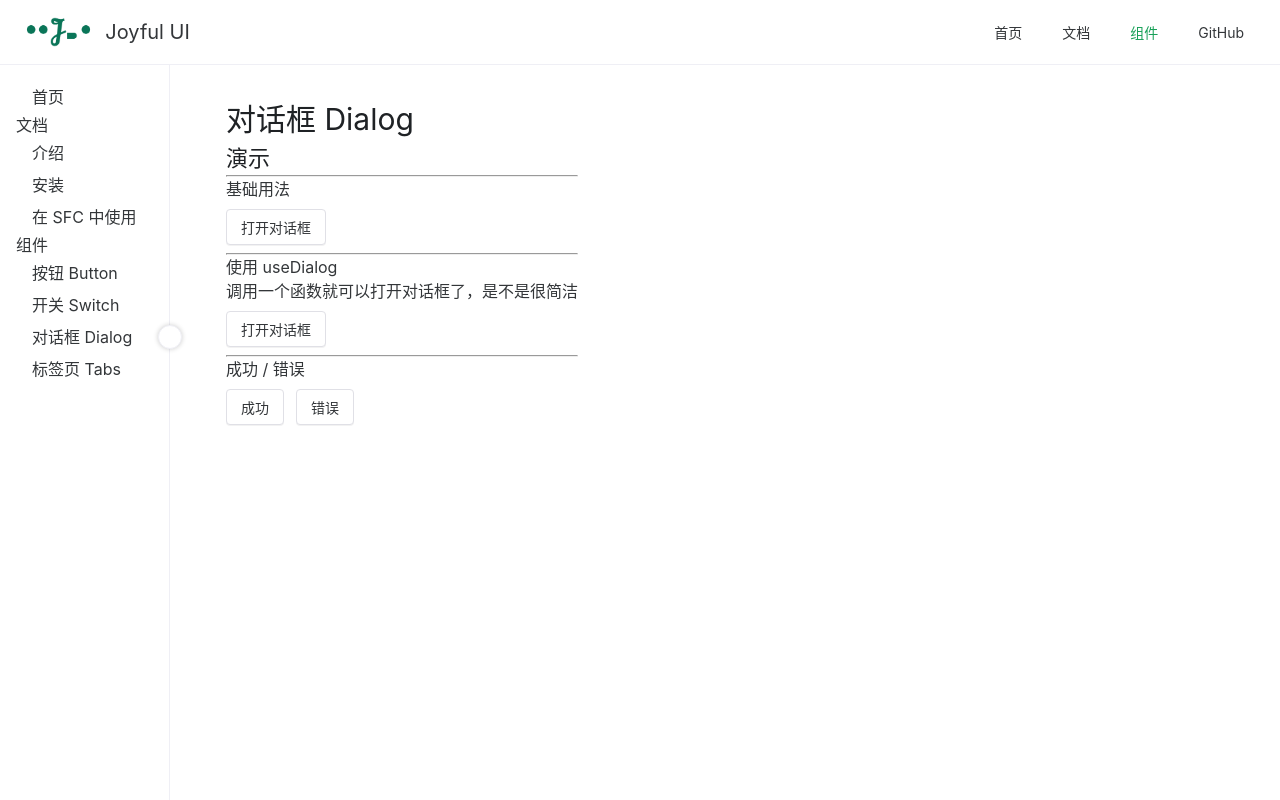
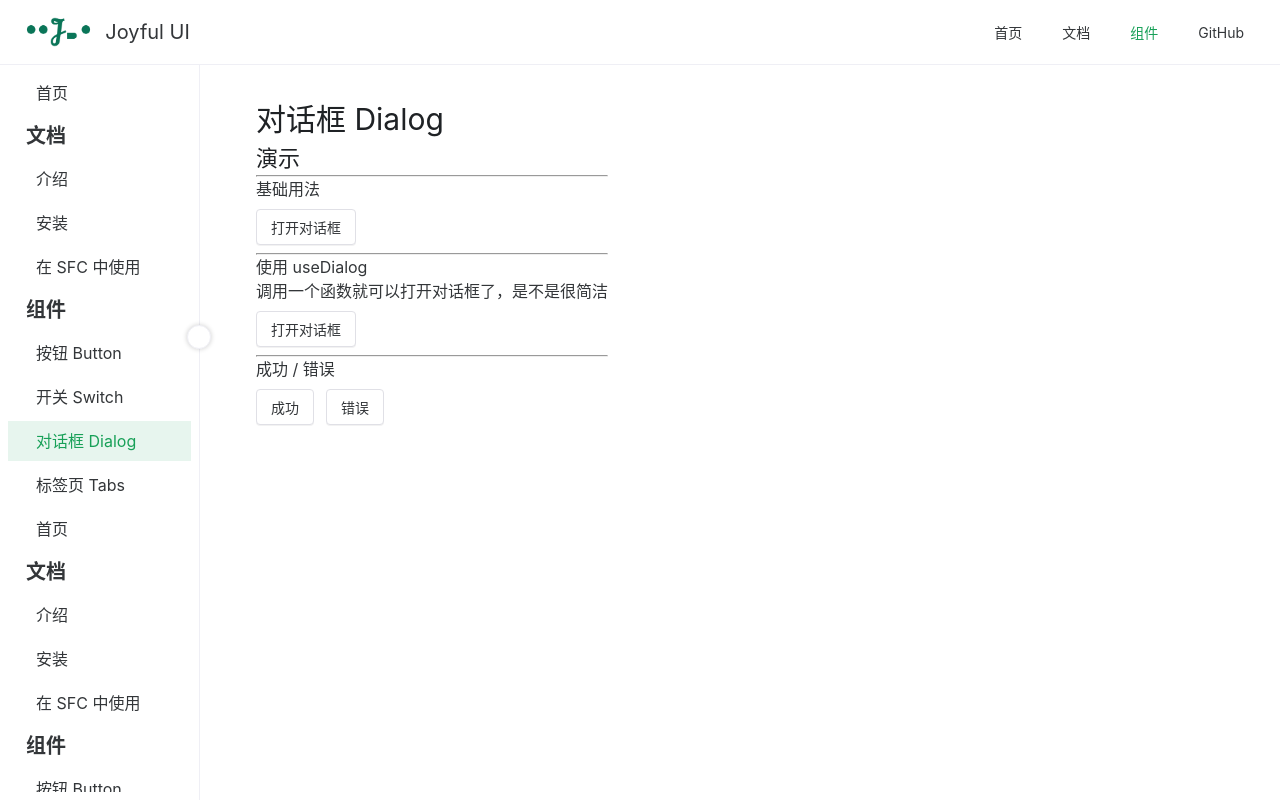
Before and after one commit to 12callie/joyful-ui-old, a Vue app: page /joyful/components/dialog in a window 1280 px wide. Built offline with nearby package versions, Linux system fonts and the light colour scheme.

Commit message:
抽离出MenuContent组件

```diff
--- /dev/null
+++ b/src/components/MenuContent.vue
@@ -0,0 +1,181 @@
+<template>
+  <ol class="menu-content">
+    <li><router-link to="/">首页</router-link></li>
+    <li class="menu-title">文档</li>
+    <li><router-link to="/joyful/doc/intro">介绍</router-link></li>
+    <li><router-link to="/joyful/doc/install">安装</router-link></li>
+    <li>
+      <router-link to="/joyful/doc/usage">在 SFC 中使用</router-link>
+    </li>
+    <li class="menu-title">组件</li>
+    <li>
+      <router-link to="/joyful/components/button">按钮 Button</router-link>
+    </li>
+    <li>
+      <router-link to="/joyful/components/switch">开关 Switch</router-link>
+    </li>
+    <li>
+      <router-link to="/joyful/components/dialog">对话框 Dialog</router-link>
+    </li>
+    <li>
+      <router-link to="/joyful/components/tabs">标签页 Tabs</router-link>
+    </li>
+
+    <li><router-link to="/">首页</router-link></li>
+    <li class="menu-title">文档</li>
+    <li><router-link to="/joyful/doc/intro">介绍</router-link></li>
+    <li><router-link to="/joyful/doc/install">安装</router-link></li>
+    <li>
+      <router-link to="/joyful/doc/usage">在 SFC 中使用</router-link>
+    </li>
+    <li class="menu-title">组件</li>
+    <li>
+      <router-link to="/joyful/components/button">按钮 Button</router-link>
+    </li>
+    <li>
+      <router-link to="/joyful/components/switch">开关 Switch</router-link>
+    </li>
+    <li>
+      <router-link to="/joyful/components/dialog">对话框 Dialog</router-link>
+    </li>
+    <li>
+      <router-link to="/joyful/components/tabs">标签页 Tabs</router-link>
+    </li>
+    <li><router-link to="/">首页</router-link></li>
+    <li class="menu-title">文档</li>
+    <li><router-link to="/joyful/doc/intro">介绍</router-link></li>
+    <li><router-link to="/joyful/doc/install">安装</router-link></li>
+    <li>
+      <router-link to="/joyful/doc/usage">在 SFC 中使用</router-link>
+    </li>
+    <li class="menu-title">组件</li>
+    <li>
+      <router-link to="/joyful/components/button">按钮 Button</router-link>
+    </li>
+    <li>
+      <router-link to="/joyful/components/switch">开关 Switch</router-link>
+    </li>
+    <li>
+      <router-link to="/joyful/components/dialog">对话框 Dialog</router-link>
+    </li>
+    <li>
+      <router-link to="/joyful/components/tabs">标签页 Tabs</router-link>
+    </li>
+    <li><router-link to="/">首页</router-link></li>
+    <li class="menu-title">文档</li>
+    <li><router-link to="/joyful/doc/intro">介绍</router-link></li>
+    <li><router-link to="/joyful/doc/install">安装</router-link></li>
+    <li>
+      <router-link to="/joyful/doc/usage">在 SFC 中使用</router-link>
+    </li>
+    <li class="menu-title">组件</li>
+    <li>
+      <router-link to="/joyful/components/button">按钮 Button</router-link>
+    </li>
+    <li>
+      <router-link to="/joyful/components/switch">开关 Switch</router-link>
+    </li>
+    <li>
+      <router-link to="/joyful/components/dialog">对话框 Dialog</router-link>
+    </li>
+    <li>
+      <router-link to="/joyful/components/tabs">标签页 Tabs</router-link>
+    </li>
+    <li><router-link to="/">首页</router-link></li>
+    <li class="menu-title">文档</li>
+    <li><router-link to="/joyful/doc/intro">介绍</router-link></li>
+    <li><router-link to="/joyful/doc/install">安装</router-link></li>
+    <li>
+      <router-link to="/joyful/doc/usage">在 SFC 中使用</router-link>
+    </li>
+    <li class="menu-title">组件</li>
+    <li>
+      <router-link to="/joyful/components/button">按钮 Button</router-link>
+    </li>
+    <li>
+      <router-link to="/joyful/components/switch">开关 Switch</router-link>
+    </li>
+    <li>
+      <router-link to="/joyful/components/dialog">对话框 Dialog</router-link>
+    </li>
+    <li>
+      <router-link to="/joyful/components/tabs">标签页 Tabs</router-link>
+    </li>
+    <li><router-link to="/">首页</router-link></li>
+    <li class="menu-title">文档</li>
+    <li><router-link to="/joyful/doc/intro">介绍</router-link></li>
+    <li><router-link to="/joyful/doc/install">安装</router-link></li>
+    <li>
+      <router-link to="/joyful/doc/usage">在 SFC 中使用</router-link>
+    </li>
+    <li class="menu-title">组件</li>
+    <li>
+      <router-link to="/joyful/components/button">按钮 Button</router-link>
+    </li>
+    <li>
+      <router-link to="/joyful/components/switch">开关 Switch</router-link>
+    </li>
+    <li>
+      <router-link to="/joyful/components/dialog">对话框 Dialog</router-link>
+    </li>
+    <li>
+      <router-link to="/joyful/components/tabs">标签页 Tabs</router-link>
+    </li>
+    <li><router-link to="/">首页</router-link></li>
+    <li class="menu-title">文档</li>
+    <li><router-link to="/joyful/doc/intro">介绍</router-link></li>
+    <li><router-link to="/joyful/doc/install">安装</router-link></li>
+    <li>
+      <router-link to="/joyful/doc/usage">在 SFC 中使用</router-link>
+    </li>
+    <li class="menu-title">组件</li>
+    <li>
+      <router-link to="/joyful/components/button">按钮 Button</router-link>
+    </li>
+    <li>
+      <router-link to="/joyful/components/switch">开关 Switch</router-link>
+    </li>
+    <li>
+      <router-link to="/joyful/components/dialog">对话框 Dialog</router-link>
+    </li>
+    <li>
+      <router-link to="/joyful/components/tabs">标签页 Tabs</router-link>
+    </li>
+  </ol>
+</template>
+
+<script lang="ts">
+export default {};
+</script>
+
+<style lang="scss" scoped>
+@import "../assets/styles/common.scss";
+
+ol {
+  height: 100%;
+  overflow: scroll;
+  &::-webkit-scrollbar {
+    display: none;
+  }
+  > li {
+    white-space: nowrap;
+    margin-bottom: 4px;
+    &.menu-title {
+      font-size: 20px;
+      font-weight: bold;
+      padding: 4px 18px;
+    }
+    > a {
+      display: block;
+      padding: 8px 28px;
+      &:hover {
+        background: #f3f3f5;
+      }
+      &.router-link-active {
+        color: $theme-color;
+        background: #e7f5ee;
+      }
+    }
+  }
+}
+</style>
--- a/src/components/TopNav.vue
+++ b/src/components/TopNav.vue
@@ -21,36 +21,14 @@
       class="j-menu-levitation"
       v-if="!menuLocation && levitationMenuVisible"
     >
-      <ol class="menu-content">
-        <li><router-link to="/">首页</router-link></li>
-        <li class="menu-title">文档</li>
-        <li><router-link to="/joyful/doc/intro">介绍</router-link></li>
-        <li><router-link to="/joyful/doc/install">安装</router-link></li>
-        <li>
-          <router-link to="/joyful/doc/usage">在 SFC 中使用</router-link>
-        </li>
-        <li class="menu-title">组件</li>
-        <li>
-          <router-link to="/joyful/components/button">按钮 Button</router-link>
-        </li>
-        <li>
-          <router-link to="/joyful/components/switch">开关 Switch</router-link>
-        </li>
-        <li>
-          <router-link to="/joyful/components/dialog"
-            >对话框 Dialog</router-link
-          >
-        </li>
-        <li>
-          <router-link to="/joyful/components/tabs">标签页 Tabs</router-link>
-        </li>
-      </ol>
+      <menu-content />
     </div>
   </div>
 </template>
 
 <script setup lang="ts">
 import { inject, Ref, ref } from "vue";
+import MenuContent from "./MenuContent.vue";
 
 const menuLocation = inject<Ref<boolean>>("menuLocation");
 const levitationMenuVisible = ref(false);
@@ -132,28 +110,6 @@ const toggleMenu = () => {
     box-shadow: 0 0 24px rgba(0, 0, 0, 0.3);
     z-index: 10;
     padding: 16px 0;
-    > ol {
-      > li {
-        white-space: nowrap;
-        margin-bottom: 4px;
-        &.menu-title {
-          font-size: 20px;
-          font-weight: bold;
-          padding: 4px 18px;
-        }
-        > a {
-          display: block;
-          padding: 8px 28px;
-          &:hover {
-            background: #f3f3f5;
-          }
-          &.router-link-active {
-            color: $theme-color;
-            background: #e7f5ee;
-          }
-        }
-      }
-    }
   }
 }
 </style>
--- a/src/views/Layout.vue
+++ b/src/views/Layout.vue
@@ -3,34 +3,7 @@
     <top-nav class="nav" />
     <div class="content">
       <aside class="menu-aside" ref="menuAside" v-if="menuLocation">
-        <ol class="menu-content">
-          <li><router-link to="/">首页</router-link></li>
-          <li>文档</li>
-          <li><router-link to="/joyful/doc/intro">介绍</router-link></li>
-          <li><router-link to="/joyful/doc/install">安装</router-link></li>
-          <li>
-            <router-link to="/joyful/doc/usage">在 SFC 中使用</router-link>
-          </li>
-          <li>组件</li>
-          <li>
-            <router-link to="/joyful/components/button"
-              >按钮 Button</router-link
-            >
-          </li>
-          <li>
-            <router-link to="/joyful/components/switch"
-              >开关 Switch</router-link
-            >
-          </li>
-          <li>
-            <router-link to="/joyful/components/dialog"
-              >对话框 Dialog</router-link
-            >
-          </li>
-          <li>
-            <router-link to="/joyful/components/tabs">标签页 Tabs</router-link>
-          </li>
-        </ol>
+        <menu-content />
         <div class="aside-toggle-button" @click="toggle" ref="svgAsideToggle">
           <svg class="icon">
             <use xlink:href="#icon-left"></use>
@@ -47,6 +20,7 @@
 <script lang="ts" setup>
 import TopNav from "../components/TopNav.vue";
 import { ref, watchPostEffect, inject, Ref } from "vue";
+import MenuContent from "../components/MenuContent.vue";
 
 const menuLocation = inject<Ref<boolean>>("menuLocation");
 
@@ -62,11 +36,11 @@ watchPostEffect(() => {
   if (menuLocation.value) {
     if (asideToggle.value === true) {
       menuAside.value.style.left = "0";
-      mainContent.value.style.marginLeft = "170px";
+      mainContent.value.style.marginLeft = "200px";
       svgAsideToggle.value.style.left = "calc(100% - 12px)";
       svgAsideToggle.value.style.transform = "rotate(0deg)";
     } else {
-      menuAside.value.style.left = "-170px";
+      menuAside.value.style.left = "-200px";
       mainContent.value.style.marginLeft = "0";
       svgAsideToggle.value.style.left = "calc(100% + 12px)";
       svgAsideToggle.value.style.transform = "rotate(180deg)";
@@ -93,32 +67,16 @@ watchPostEffect(() => {
     flex-grow: 1;
     position: relative;
     aside {
+      width: 200px;
       height: 100%;
+      border-right: 1px solid $border-color;
       flex-shrink: 0;
       position: absolute;
       top: 0;
       left: 0;
       transition: all 0.3s;
+      padding: 8px;
 
-      .menu-content {
-        display: flex;
-        flex-direction: column;
-        width: 170px;
-        border-right: 1px solid $border-color;
-        padding: 16px;
-        height: 100%;
-        > li {
-          > a {
-            display: block;
-            padding: 4px 16px;
-            text-decoration: none;
-
-            &.router-link-active {
-              background: #fff;
-            }
-          }
-        }
-      }
       .aside-toggle-button {
         border: 1px solid $border-color;
         width: 24px;
@@ -138,12 +96,9 @@ watchPostEffect(() => {
     }
     main {
       padding: 32px 24px 56px 56px;
-      margin-left: 170px;
+      margin-left: 200px;
       transition: all 0.3s;
-    }
-
-    @media (max-width: 500px) {
-      main {
+      @media (max-width: 500px) {
         margin-left: 0;
         padding-left: 24px;
       }
```
